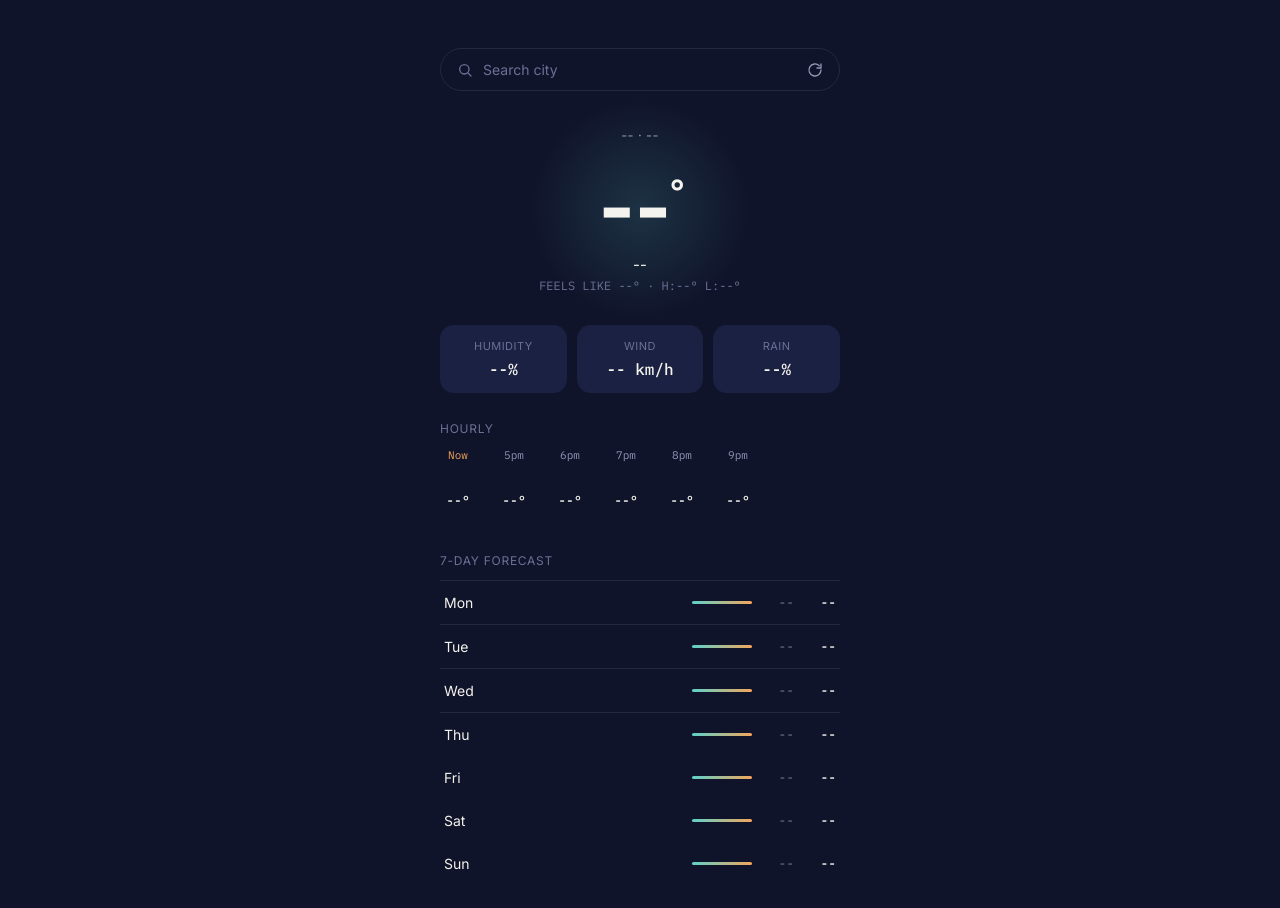
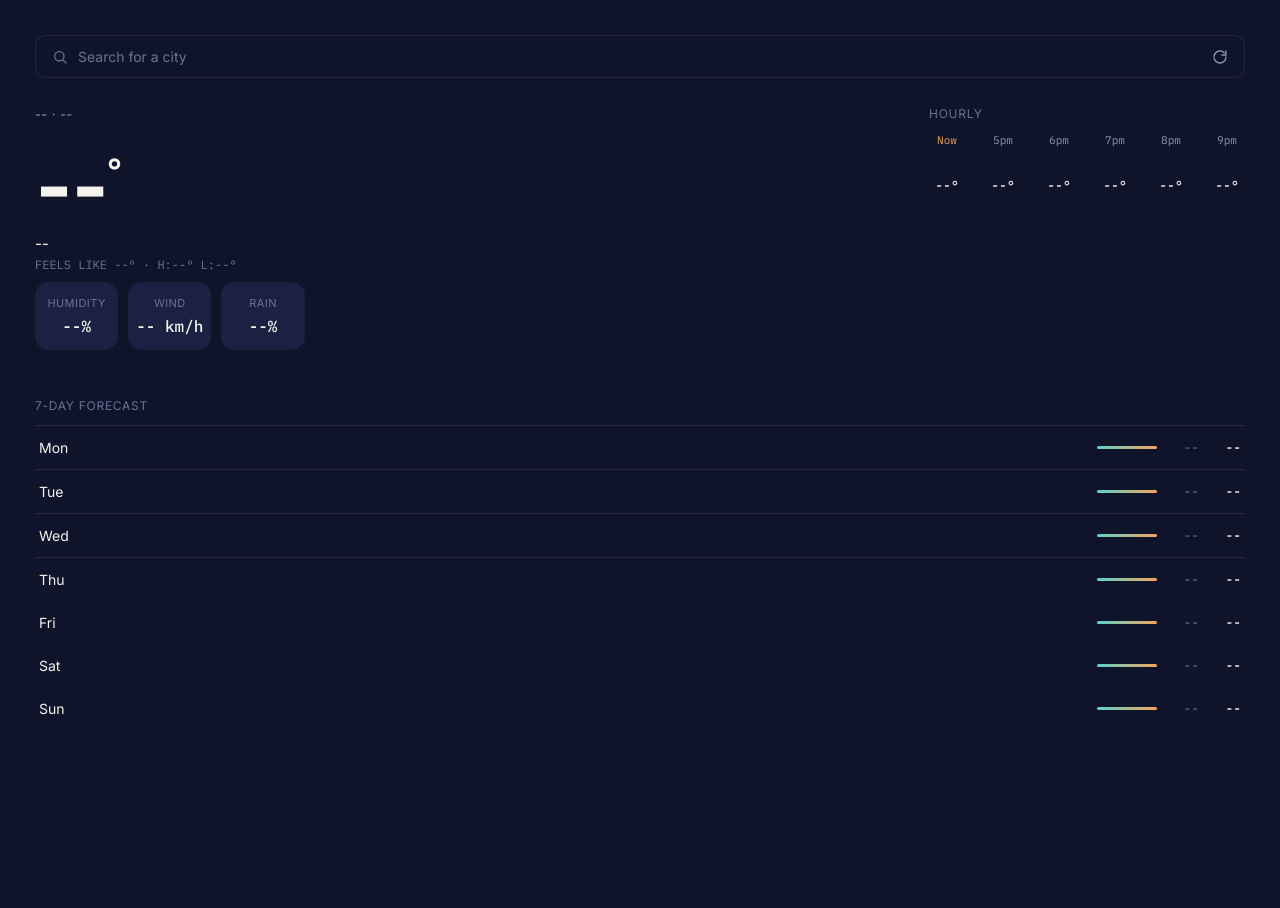
Before and after one commit to AbubakarNasir/weather-app, a plain HTML site: page index.html in a window 1280 px wide. After the commit the page ends 800 px from the top, so only its background shows below. Drawn offline with Linux system fonts and the light colour scheme.

Commit message:
new layout

```diff
--- a/index.html
+++ b/index.html
@@ -14,30 +14,21 @@
         <div class="error" id="error"></div>
         <div class="search">
             <svg width="16" height="16" viewBox="0 0 24 24" fill="none" stroke="currentColor" stroke-width="2" stroke-linecap="round" style="color:var(--text-faint)"><circle cx="11" cy="11" r="7"/><path d="M21 21l-4.3-4.3"/></svg>
-            <input id="searchInput" placeholder="Search city">
+            <input id="searchInput" placeholder="Search for a city">
             <button id="searchBtn" class="icon-btn" aria-label="Refresh">
                 <svg width="16" height="16" viewBox="0 0 24 24" fill="none" stroke="currentColor" stroke-width="2" stroke-linecap="round" stroke-linejoin="round"><path d="M21 12a9 9 0 1 1-2.6-6.4"/><path d="M21 3v6h-6"/></svg>
             </button>
         </div>
         <div class="loader" id="loader" style="display:none;">
             <svg width="48" height="48" viewBox="0 0 24 24" fill="none" stroke="currentColor" stroke-width="2" stroke-linecap="round" stroke-linejoin="round"><path d="M21 12a9 9 0 1 1-2.6-6.4"/><path d="M21 3v6h-6"/></svg>
-
         </div>
         <div class="hero">
+            <div class="row">
+                <div class="col-1">
                     <div class="location"><span id="location">--</span> &middot;  <span id="date">--</span></div>
-
-            <!-- <svg class="condition-icon" width="56" height="56" viewBox="0 0 24 24" fill="none" stroke="currentColor" stroke-width="1.6" stroke-linecap="round" stroke-linejoin="round">
-            <path d="M7 15a4 4 0 0 1 .5-7.9A5.5 5.5 0 0 1 18 9.5a3.5 3.5 0 0 1-1 6.9H7z"/>
-            <line x1="9" y1="19" x2="9" y2="21"/>
-            <line x1="13" y1="19" x2="13" y2="21.5"/>
-            <line x1="17" y1="19" x2="17" y2="21"/>
-            </svg> -->
-
                     <div class="temp-now"><span id="temp">--</span><sup>&deg;</sup></div>
                     <div class="condition-label" id="conditionLabel">--</div>
                     <div class="condition-sub">FEELS LIKE <span id="feelsLike">--</span>&deg; &middot; H:<span id="high">--</span>&deg; L:<span id="low">--</span>&deg;</div>
-        </div>
-
                     <div class="stats">
                         <div class="stat">
                             <div class="stat-label">Humidity</div>
@@ -52,15 +43,14 @@
                             <div class="stat-value"><span id="rain">--</span>%</div>
                         </div>
                     </div>
-
+                </div>
+                <div class="col-1">
                     <div class="section-label">Hourly</div>
                     <div class="hourly" id="hourlyForecast">
-
                         <div class="hour now">
                         <div class="hour-time"><span id="hour-time0">Now</span></div>
                         <div class="hour-condition" id="hour-condition0"></div>
                         <div class="hour-icon" id="hour-icon0"></div>
-            <!-- <svg class="hour-icon" id="hour-icon0" width="20" height="20" viewBox="0 0 24 24" fill="none" stroke="currentColor" stroke-width="1.6" stroke-linecap="round" stroke-linejoin="round"><path d="M7 15a4 4 0 0 1 .5-7.9A5.5 5.5 0 0 1 18 9.5a3.5 3.5 0 0 1-1 6.9H7z"/><line x1="9" y1="19" x2="9" y2="21"/><line x1="13" y1="19" x2="13" y2="21.5"/></svg> -->
                         <div class="hour-temp"><span id="hour-temp0">--</span>&deg;</div>
                         </div>
 
@@ -68,7 +58,6 @@
                         <div class="hour-time"><span id="hour-time1">5pm</span></div>
                         <div class="hour-condition" id="hour-condition1"></div>
                         <div class="hour-icon" id="hour-icon1"></div>
-            <!-- <svg class="hour-icon" id="hour-icon1" width="20" height="20" viewBox="0 0 24 24" fill="none" stroke="currentColor" stroke-width="1.6" stroke-linecap="round" stroke-linejoin="round"><path d="M17.5 19a4.5 4.5 0 0 0 0-9 6 6 0 0 0-11.4 1.6A4 4 0 0 0 7 19h10.5z"/></svg> -->
                         <div class="hour-temp"><span id="hour-temp1">--</span>&deg;</div>
                         </div>
 
@@ -76,7 +65,6 @@
                         <div class="hour-time"><span id="hour-time2">6pm</span></div>
                         <div class="hour-condition" id="hour-condition2"></div>
                         <div class="hour-icon" id="hour-icon2"></div>
-            <!-- <svg class="hour-icon" id="hour-icon2" width="20" height="20" viewBox="0 0 24 24" fill="none" stroke="currentColor" stroke-width="1.6" stroke-linecap="round" stroke-linejoin="round"><circle cx="12" cy="12" r="4.5"/><path d="M12 3v2M12 19v2M4.2 4.2l1.4 1.4M18.4 18.4l1.4 1.4M3 12h2M19 12h2M4.2 19.8l1.4-1.4M18.4 5.6l1.4-1.4"/></svg> -->
                         <div class="hour-temp"><span id="hour-temp2">--</span>&deg;</div>
                         </div>
 
@@ -84,7 +72,6 @@
                         <div class="hour-time"><span id="hour-time3">7pm</span></div>
                         <div class="hour-condition" id="hour-condition3"></div>
                         <div class="hour-icon" id="hour-icon3"></div>
-            <!-- <svg class="hour-icon" id="hour-icon3" width="20" height="20" viewBox="0 0 24 24" fill="none" stroke="currentColor" stroke-width="1.6" stroke-linecap="round" stroke-linejoin="round"><circle cx="12" cy="12" r="4.5"/><path d="M12 3v2M12 19v2M4.2 4.2l1.4 1.4M18.4 18.4l1.4 1.4M3 12h2M19 12h2M4.2 19.8l1.4-1.4M18.4 5.6l1.4-1.4"/></svg> -->
                         <div class="hour-temp"><span id="hour-temp3">--</span>&deg;</div>
                         </div>
 
@@ -92,7 +79,6 @@
                         <div class="hour-time"><span id="hour-time4">8pm</span></div>
                         <div class="hour-condition" id="hour-condition4"></div>
                         <div class="hour-icon" id="hour-icon4"></div>
-            <!-- <svg class="hour-icon" id="hour-icon4" width="20" height="20" viewBox="0 0 24 24" fill="none" stroke="currentColor" stroke-width="1.6" stroke-linecap="round" stroke-linejoin="round"><path d="M17.5 19a4.5 4.5 0 0 0 0-9 6 6 0 0 0-11.4 1.6A4 4 0 0 0 7 19h10.5z"/></svg> -->
                         <div class="hour-temp"><span id="hour-temp4">--</span>&deg;</div>
                         </div>
 
@@ -100,10 +86,11 @@
                         <div class="hour-time"><span id="hour-time5">9pm</span></div>
                         <div class="hour-condition" id="hour-condition5"></div>
                         <div class="hour-icon" id="hour-icon5"></div>
-            <!-- <svg class="hour-icon" id="hour-icon5" width="20" height="20" viewBox="0 0 24 24" fill="none" stroke="currentColor" stroke-width="1.6" stroke-linecap="round" stroke-linejoin="round"><path d="M7 15a4 4 0 0 1 .5-7.9A5.5 5.5 0 0 1 18 9.5a3.5 3.5 0 0 1-1 6.9H7z"/><line x1="9" y1="19" x2="9" y2="21"/><line x1="13" y1="19" x2="13" y2="21.5"/></svg> -->
                         <div class="hour-temp"><span id="hour-temp5">--</span>&deg;</div>
                         </div>
-
+                    </div>
+                </div>
+            </div>
         </div>
 
         <div class="section-label" style="margin-top:20px;">7-day forecast</div>
--- a/style.css
+++ b/style.css
@@ -13,21 +13,19 @@
   --font-mono: 'IBM Plex Mono', monospace;
 }
 
-  * { box-sizing: border-box; margin: 0; padding: 0; }
+* {
+  box-sizing: border-box;
+  margin: 0;
+  padding: 0;
+}
 
 body {
   background: var(--bg);
   color: var(--text);
   font-family: var(--font-body);
-    min-height: 100vh;
-    display: flex;
-    justify-content: center;
-    padding: 48px 20px;
-  }
-
-  .app {
-    width: 100%;
-    max-width: 400px;
+  padding-left: 35px;
+  padding-right: 35px;
+  padding-top: 35px;
 }
 
 /* ---------- search bar ---------- */
@@ -38,7 +36,7 @@
   gap: 10px;
   padding: 12px 16px;
   border: 1px solid var(--line);
-    border-radius: 100px;
+  border-radius: 10px;
   margin-bottom: 28px;
 }
 
@@ -52,9 +50,13 @@
   font-size: 14px;
 }
 
-  .search input::placeholder { color: var(--text-faint); }
+.search input::placeholder {
+  color: var(--text-faint);
+}
 
-  .search svg { flex-shrink: 0; }
+.search svg {
+  flex-shrink: 0;
+}
 
 .search .icon-btn {
   background: none;
@@ -77,27 +79,9 @@
 
 /* ---------- hero ---------- */
 
-  .hero {
-    text-align: center;
-    padding: 8px 0 32px;
-    position: relative;
-  }
-
-  .hero::before {
-    content: "";
-    position: absolute;
-    top: -20px;
-    left: 50%;
-    transform: translateX(-50%);
-    width: 220px;
-    height: 220px;
-    background: radial-gradient(circle, rgba(95, 209, 201, 0.16) 0%, rgba(95, 209, 201, 0) 70%);
-    z-index: 0;
-  }
-
-  .hero > * {
-    position: relative;
-    z-index: 1;
+.row{
+  display: flex;
+  justify-content: space-between;
 }
 
 .location {
@@ -108,7 +92,10 @@
   margin-bottom: 18px;
 }
 
-  .condition-icon { color: var(--teal); margin-bottom: 8px; }
+/* .condition-icon {
+  color: var(--teal);
+  margin-bottom: 8px;
+} */
 
 .temp-now {
   font-family: var(--font-display);
@@ -144,6 +131,7 @@
   grid-template-columns: repeat(3, 1fr);
   gap: 10px;
   margin-bottom: 28px;
+  padding-top: 10px;
 }
 
 .stat {
```
Lines whose indentation alone changed are shown as unchanged.
